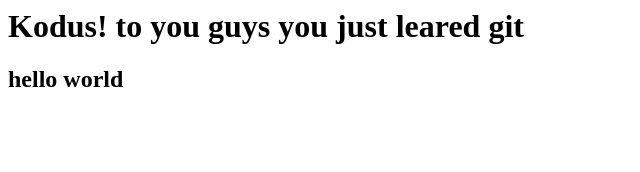
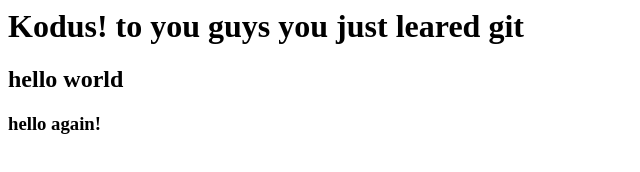
Before and after one commit to syeda-khurrath/class_on_git, a plain HTML site: page index.html in a window 1280 px wide. Shown: the whole page, without its empty margins (0-640 px from the left). Drawn offline with Linux system fonts and the light colour scheme.

Commit message:
Update index.html

```diff
--- a/index.html
+++ b/index.html
@@ -2,5 +2,6 @@
 <body>
 <h1> Kodus! to you guys you just leared git </h1>
 <h2>hello world</h2>
+  <h3>hello again!</h3>
 </body>
 </html>
```
